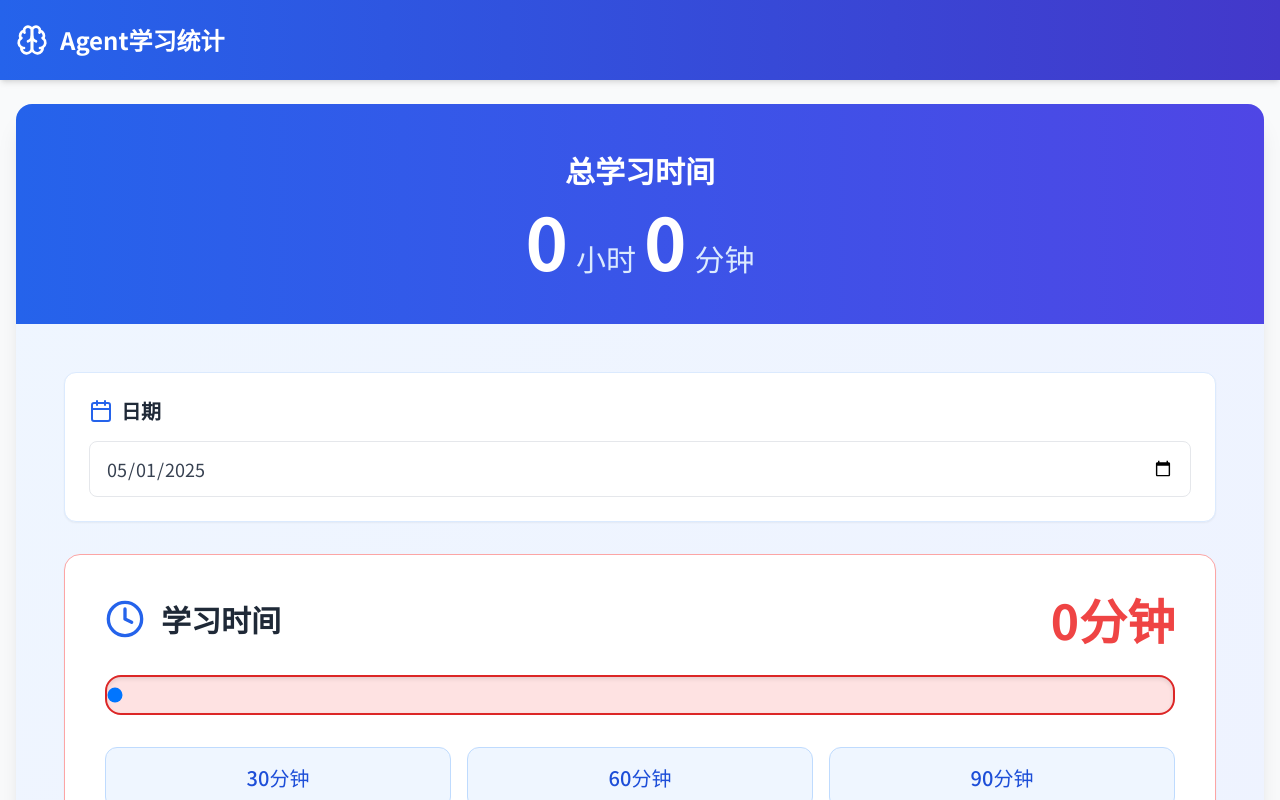
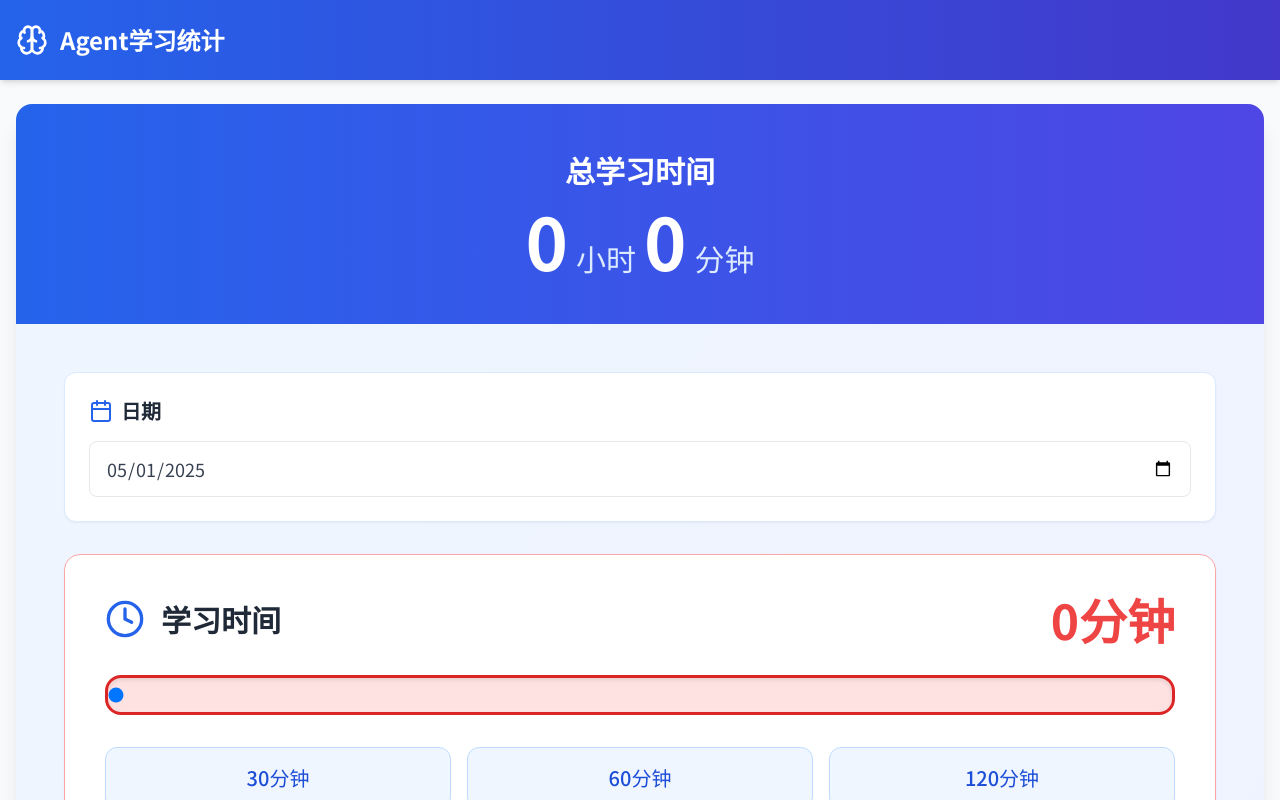
Before and after one commit to zyxcambridge/AgentTimeTracker, a React (Vite) app: page / in a window 1280 px wide. Shown: the top 800 px of the page. Built offline with nearby package versions, Linux system fonts and the light colour scheme; no server answers; the database is empty.

Commit message:
优化：更新 InputForm 组件中的快速时间按钮和范围输入的最小、最大值，调整样式以适应新的时长范围

```diff
--- a/src/components/InputForm.tsx
+++ b/src/components/InputForm.tsx
@@ -39,12 +39,12 @@ const InputForm: React.FC = () => {
       setContent('');
       setDuration(0); // 重置为未选择状态
       setError('');
-    } catch (_error) {
+    } catch {
       setError('保存失败，请重试');
     }
   };
 
-  const quickTimeButtons = [30, 60, 90, 120, 180, 240];
+  const quickTimeButtons = [30, 60, 120, 180, 240, 360, 480];
 
   // 将分钟转换为小时和分钟
   const formatTotalTime = (minutes: number) => {
@@ -107,9 +107,9 @@ const InputForm: React.FC = () => {
 
             <input
               type="range"
-              min="5"
-              max="240"
-              step="5"
+              min="10"
+              max="480"
+              step="10"
               value={duration}
               onChange={(e) => setDuration(Number(e.target.value))}
               className={`w-full h-10 rounded-2xl appearance-none cursor-pointer mb-8 ${
@@ -117,11 +117,11 @@ const InputForm: React.FC = () => {
               }`}
               style={{
                 background: duration <= 0 ? '#FEE2E2' : '#BFDBFE',
-                backgroundImage: `linear-gradient(to right, ${duration <= 0 ? '#DC2626' : '#2563EB'} 0%, ${duration <= 0 ? '#DC2626' : '#2563EB'} ${(duration / 240) * 100}%, ${duration <= 0 ? '#FEE2E2' : '#BFDBFE'} ${(duration / 240) * 100}%)`,
+                backgroundImage: `linear-gradient(to right, ${duration <= 0 ? '#DC2626' : '#2563EB'} 0%, ${duration <= 0 ? '#DC2626' : '#2563EB'} ${(duration / 480) * 100}%, ${duration <= 0 ? '#FEE2E2' : '#BFDBFE'} ${(duration / 480) * 100}%)`,
                 height: '2.5rem',
                 borderRadius: '1rem',
                 boxShadow: 'inset 0 2px 4px 0 rgba(0, 0, 0, 0.1)',
-                border: `2px solid ${duration <= 0 ? '#DC2626' : '#2563EB'}`
+                border: `3px solid ${duration <= 0 ? '#DC2626' : '#2563EB'}`
               }}
               title="选择学习时长"
               aria-label="学习时长"
```
